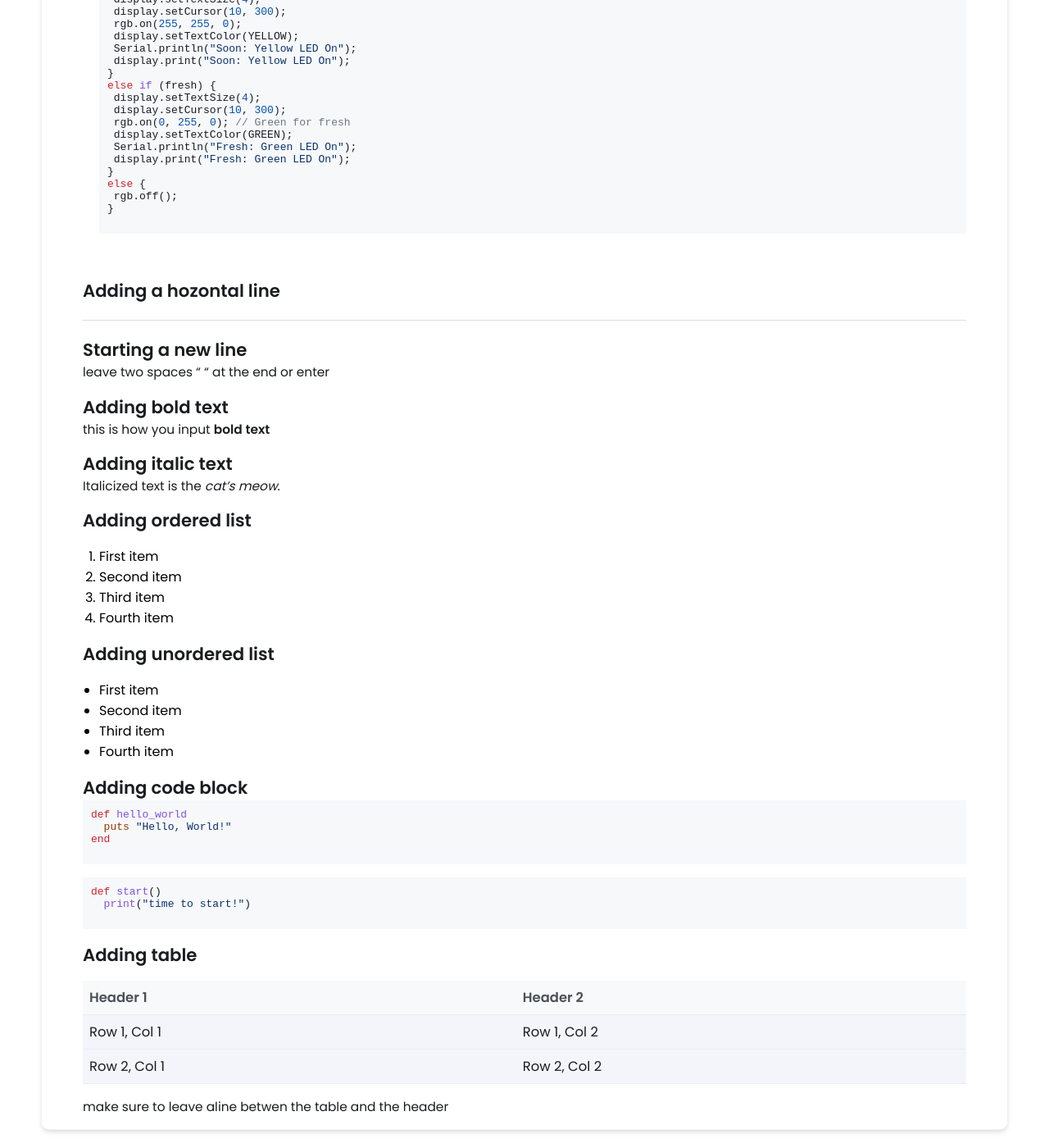
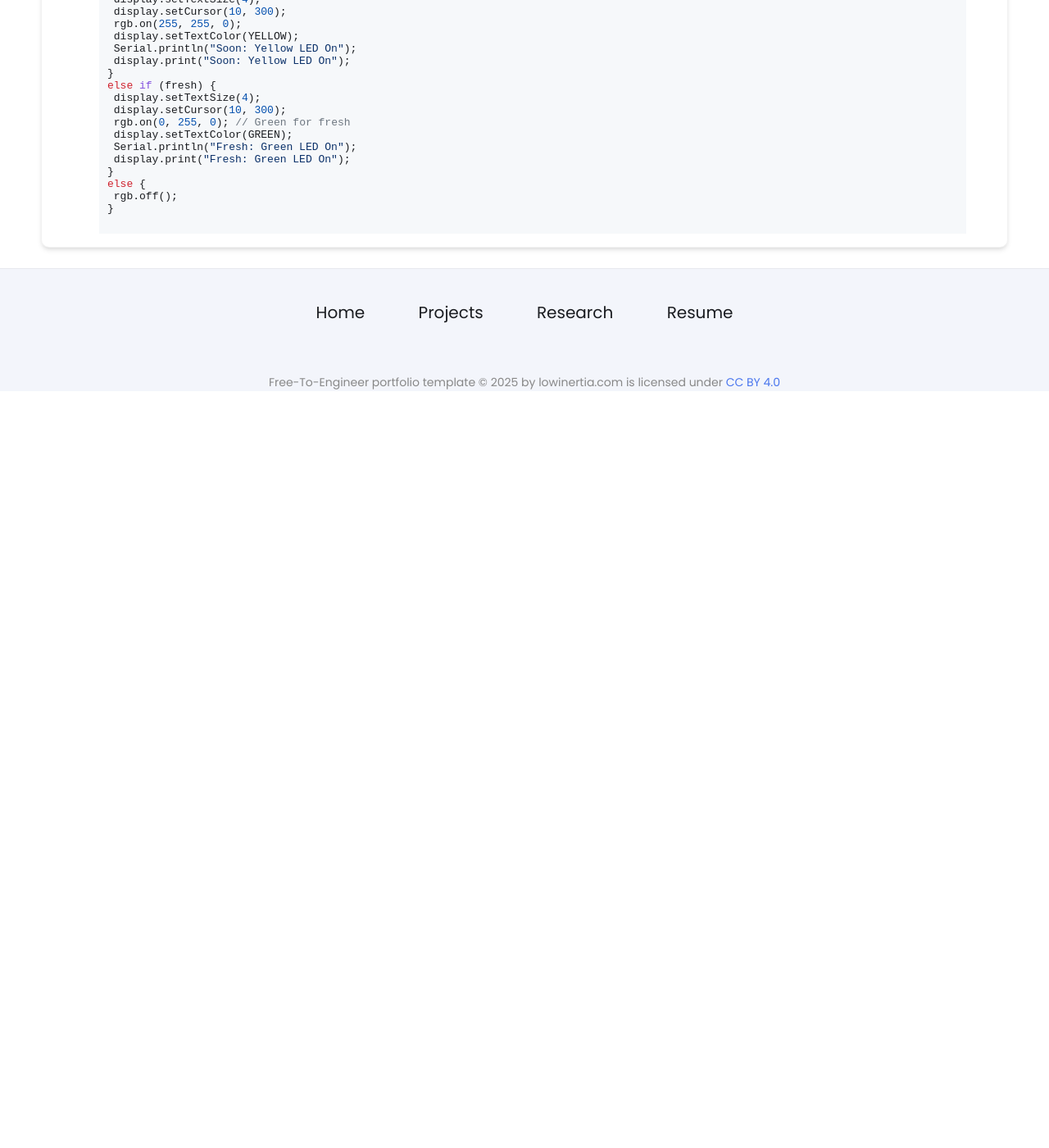
Before and after one commit to zeshui-song/zeshui-song.github.io, a Jekyll site: the page built from _projects/Gigasniffer/index.md, in a window 1280 px wide and 1400 px high, scrolled down 3214 px. Shown: the whole window at 82% size. Built offline with Jekyll 4.4.1, drawn with Linux system fonts in a browser that asks for light colours; after the commit the page ends 3691 px from its top, so only the background shows below that.

Commit message:
added more

````diff
--- a/_projects/Gigasniffer/index.md
+++ b/_projects/Gigasniffer/index.md
@@ -112,55 +112,3 @@ else {
    rgb.off();
 }
 ```
-
-
-
-
-
-<br>
-
-## Adding a hozontal line
----
-
-## Starting a new line
-leave two spaces "  " at the end or enter <br>
-
-## Adding bold text
-this is how you input **bold text**
-
-## Adding italic text
-Italicized text is the *cat's meow*.
-
-## Adding ordered list
-1. First item
-2. Second item
-3. Third item
-4. Fourth item
-
-## Adding unordered list
-- First item
-- Second item
-- Third item
-- Fourth item
-
-## Adding code block
-```ruby
-def hello_world
-  puts "Hello, World!"
-end
-```
-
-```python
-def start()
-  print("time to start!")
-```
-
-
-## Adding table
-
-| Header 1 | Header 2 |
-|----------|----------|
-| Row 1, Col 1 | Row 1, Col 2 |
-| Row 2, Col 1 | Row 2, Col 2 |
-
-make sure to leave aline betwen the table and the header
````
